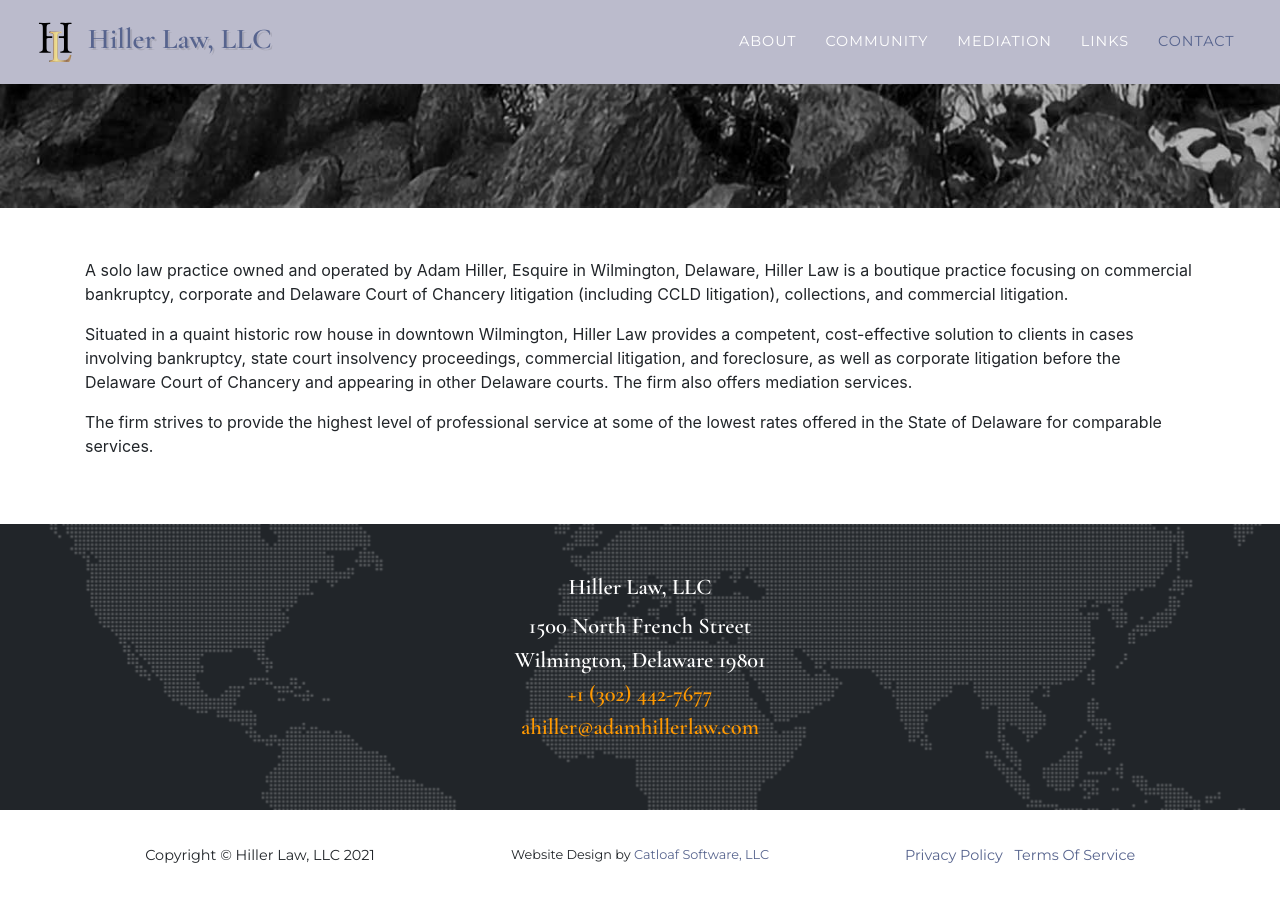
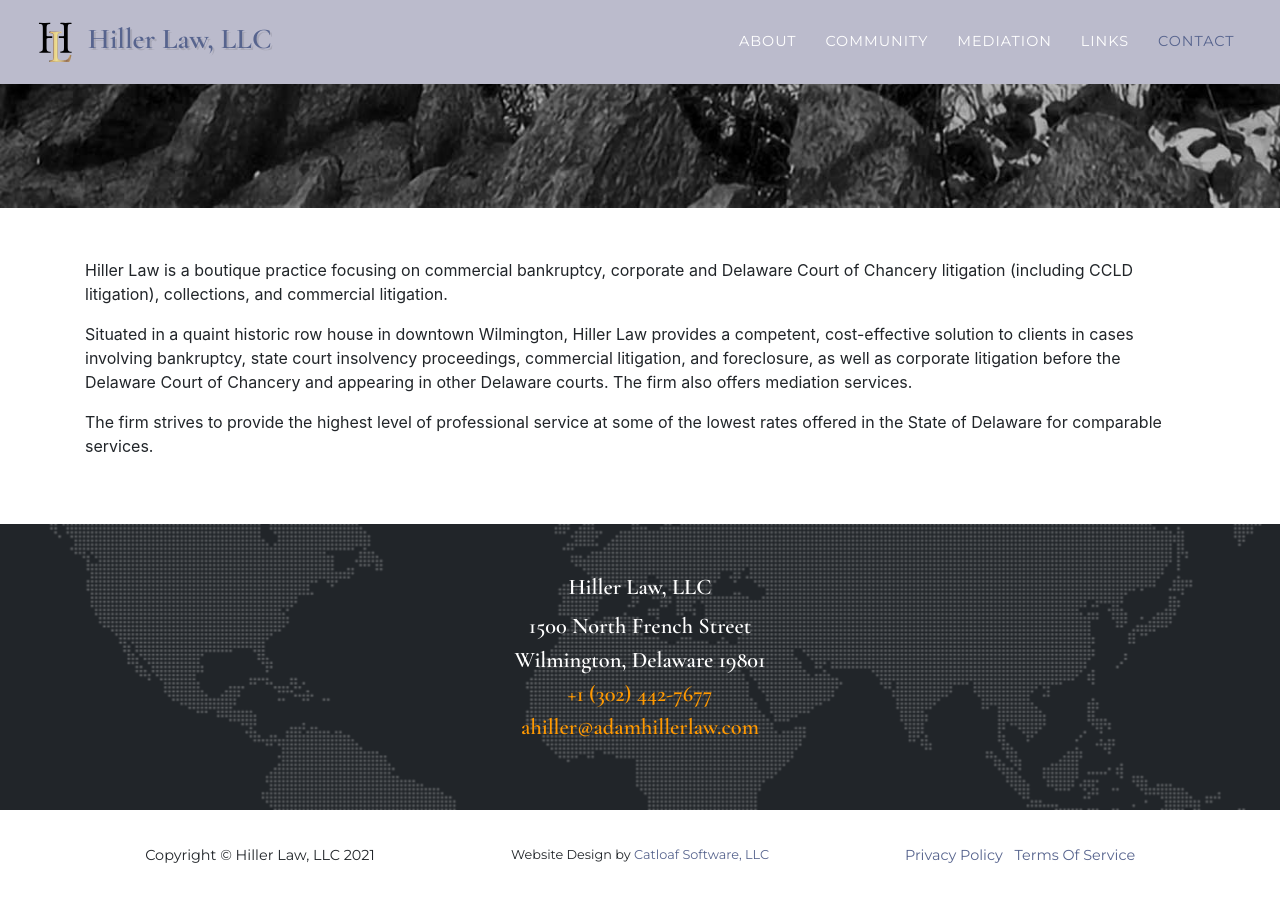
Before and after one commit to raviriley/agency-jekyll-theme, a Jekyll site: the page built from index.md, in a window 1280 px wide and 900 px high, scrolled down 931 px. Built offline with Jekyll 4.4.1, drawn with Linux system fonts in a browser that asks for light colours; some web fonts are replaced.

Commit message:
Removed duplicate sentence from welcome, since it's now in the splash

```diff
--- a/_includes/welcome.md
+++ b/_includes/welcome.md
@@ -1,4 +1,4 @@
-A solo law practice owned and operated by Adam Hiller, Esquire in Wilmington, Delaware, Hiller Law is a boutique practice focusing on commercial bankruptcy, corporate and Delaware Court of Chancery litigation (including CCLD litigation), collections, and commercial litigation.
+Hiller Law is a boutique practice focusing on commercial bankruptcy, corporate and Delaware Court of Chancery litigation (including CCLD litigation), collections, and commercial litigation.
 
 Situated in a quaint historic row house in downtown Wilmington, Hiller Law provides a competent, cost-effective solution to clients in cases involving bankruptcy, state court insolvency proceedings, commercial litigation, and foreclosure, as well as corporate litigation before the Delaware Court of Chancery and appearing in other Delaware courts.  The firm also offers mediation services.
 
```
